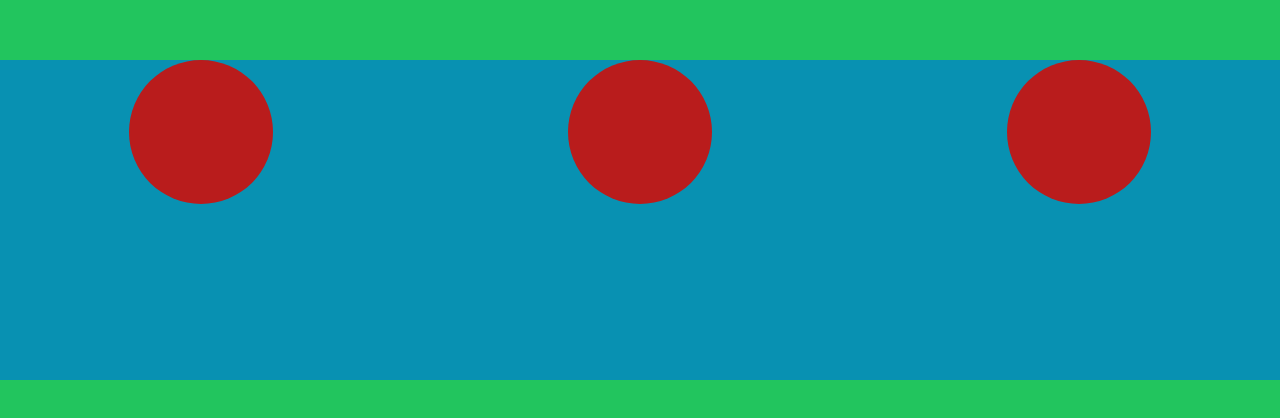
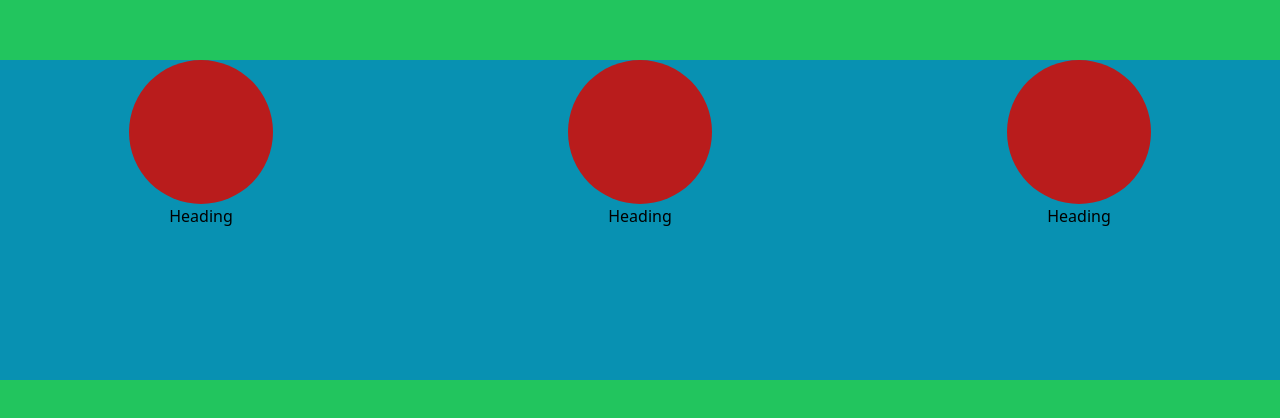
Before and after one commit to Juliangasa/carousel_tailwind_outlined, a plain HTML site: page index.html in a window 1280 px wide. Shown: the part 1620-2038 px from the top of the page. Drawn offline with nearby package versions, Linux system fonts and the light colour scheme.

Commit message:
heading headline created

```diff
--- a/index.html
+++ b/index.html
@@ -45,14 +45,17 @@
     </section>
     <section class="w-full h-[2416px] bg-orange-400 flex justify-center items-center">
         <div class="w-[1320px] h-full bg-green-500 flex justify-between items-center">
-            <div class="w-[439px] h-80 bg-cyan-600 flex justify-center">
+            <div class="w-[439px] h-80 bg-cyan-600 flex flex flex-col items-center">
                 <div class="w-36 h-36 bg-red-700 rounded-full"></div>
+                <h2>Heading</h2>
             </div>
-            <div class="w-[439px] h-80 bg-cyan-600 flex justify-center">
+            <div class="w-[439px] h-80 bg-cyan-600 flex flex flex-col items-center">
                 <div class="w-36 h-36 bg-red-700 rounded-full"></div>
+                <h2>Heading</h2>
             </div>
-            <div class="w-[439px] h-80 bg-cyan-600 flex justify-center">
+            <div class="w-[439px] h-80 bg-cyan-600 flex flex flex-col items-center">
                 <div class="w-36 h-36 bg-red-700 rounded-full"></div>
+                <h2>Heading</h2>
             </div>
         </div>
     </section>
```
